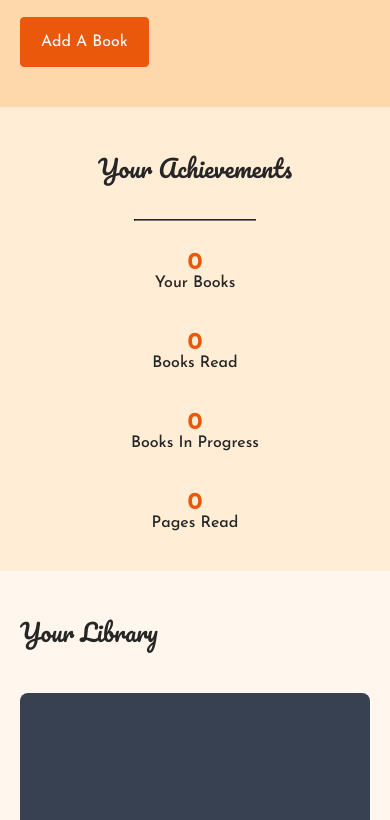
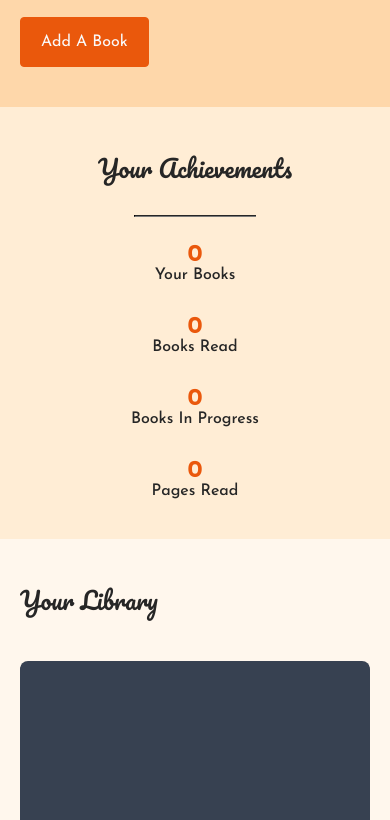
Before and after one commit to vbelmonte/library, a plain HTML site: page index.html in a window 390 px wide. Shown: the part 604-1424 px from the top of the page. Drawn offline with Linux system fonts and the light colour scheme.

Commit message:
Adjust margins and paddings for section headlines

```diff
--- a/styles.css
+++ b/styles.css
@@ -599,14 +599,22 @@ form .input-buttons {
         flex-direction: column;
     }
 
+    #achievements {
+        gap: 16px;
+    }
+
     .stats {
         display: flex;
         flex-direction: column;
-        gap: 40px;
+        gap: 32px;
     }
 
     #about, footer {
         padding: 40px 80px;
+    }
+
+    footer {
+        gap: 16px;
     }
 }
 
```
